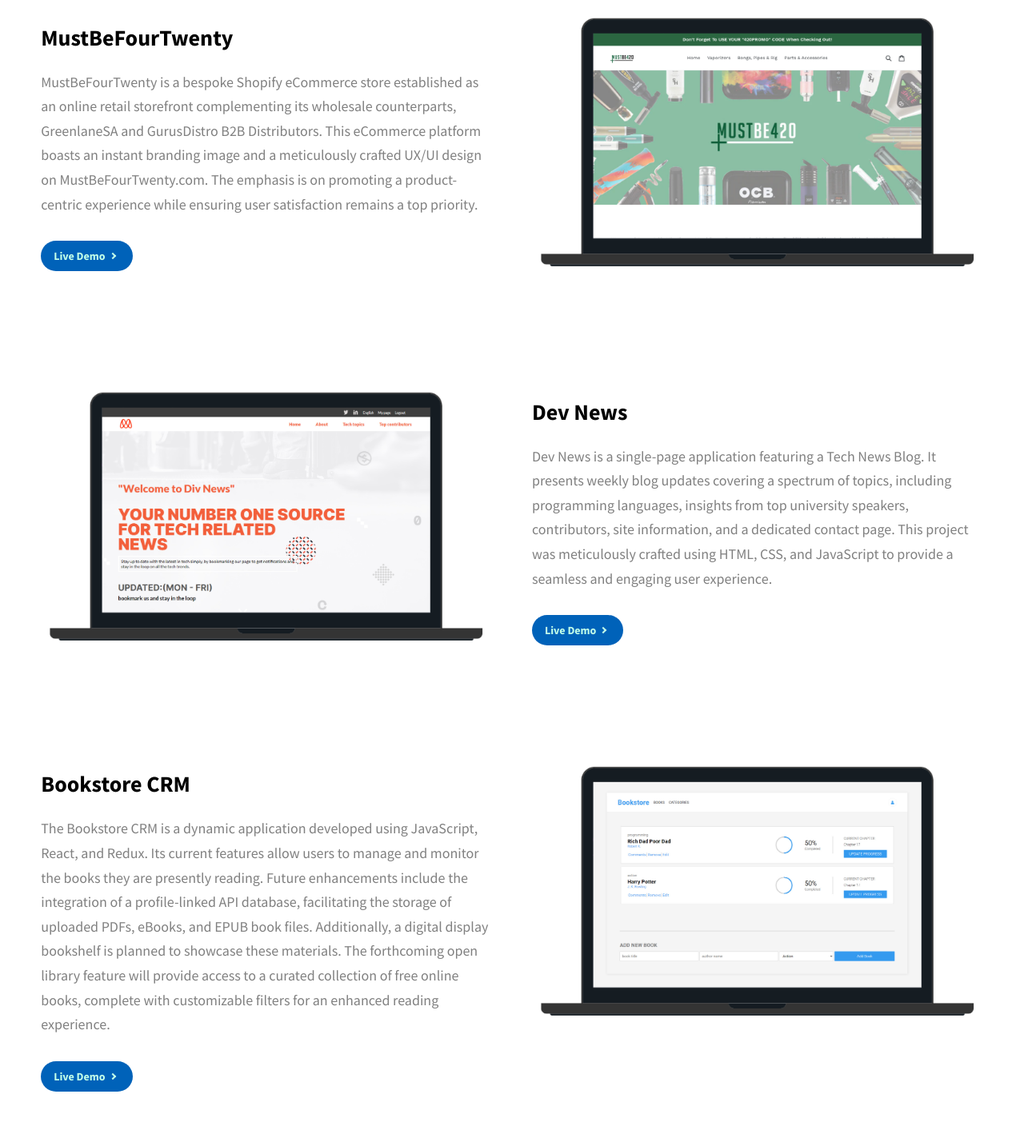
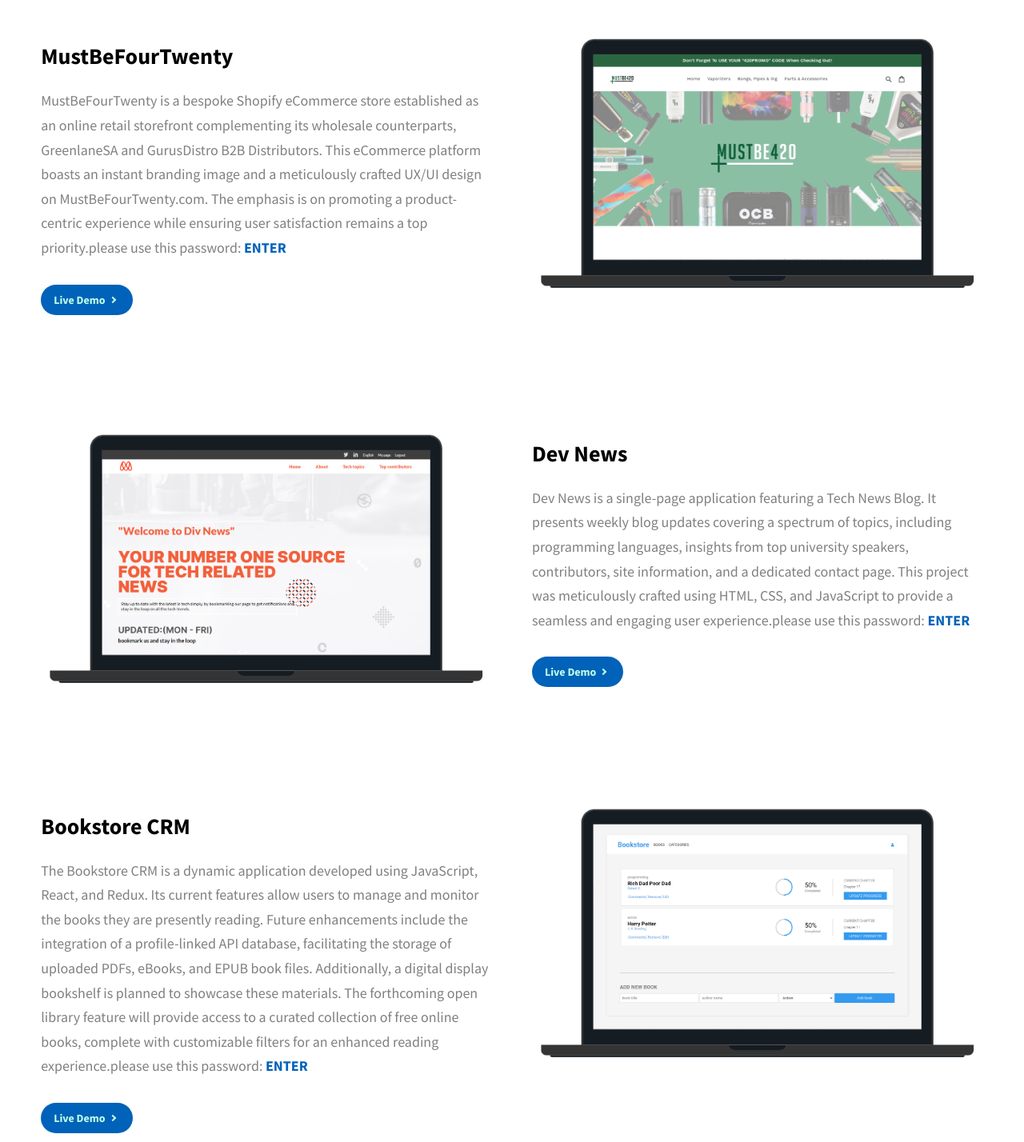
Before and after one commit to Keaganvolkwyn/myportfolio, a website: page index.html in a window 1280 px wide. Shown: the part 3770-5198 px from the top of the page at 80% size. Drawn offline with Linux system fonts and the light colour scheme.

Commit message:
updated index.html file

```diff
--- a/index.html
+++ b/index.html
@@ -305,7 +305,7 @@
         <span class="heading-sec__main">Projects</span>
         <span class="heading-sec__sub2">
           Here are a few projects that i have worked on!
-          <br><span class="password">PASSWORD: ENTER</span></br>
+          <br><span class="password">Password: ENTER</span></br>
         </span>
       </h2>
 
@@ -324,6 +324,7 @@
               The goal is to establish a distinct brand image and craft a user-centric UX/UI design for
               zehavacreations.com,
               emphasizing a product-centric experience with a focus on user satisfaction.
+              please use this password: <span class="password">ENTER</span></br>
             </p>
             <a href="https://zehavacreations.myshopify.com/password">
               <button class="arrow-button">Live Demo<span class="arrow"></span></button>
@@ -340,6 +341,7 @@
               The platform showcases a distinctive branding image and features a user-centric UX/UI design on
               woodlanefurniture.com, prioritizing a product-first experience while taking into account the needs and
               preferences of the users.
+              please use this password: <span class="password">ENTER</span></br>
             </p><a href="https://woodlanefurniturestore.myshopify.com/password">
               <button class="arrow-button">Live Demo<span class="arrow"></span></button>
             </a>
@@ -364,7 +366,7 @@
               GreenlaneSA and GurusDistro B2B Distributors.
               This eCommerce platform boasts an instant branding image and a meticulously crafted UX/UI design on
               MustBeFourTwenty.com. The emphasis is on promoting a product-centric experience while ensuring user
-              satisfaction remains a top priority.
+              satisfaction remains a top priority.please use this password: <span class="password">ENTER</span></br>
             </p><a href="https://mustbefourtwenty.myshopify.com/">
               <button class="arrow-button">Live Demo<span class="arrow"></span></button>
             </a>
@@ -384,7 +386,7 @@
               It presents weekly blog updates covering a spectrum of topics, including programming languages,
               insights from top university speakers, contributors, site information, and a dedicated contact page.
               This project was meticulously crafted using HTML, CSS, and JavaScript to provide a seamless and engaging
-              user experience.
+              user experience.please use this password: <span class="password">ENTER</span></br>
             </p><a href="https://187jjay187.github.io/cap-tech-page/">
               <button class="arrow-button">Live Demo<span class="arrow"></span></button>
             </a>
@@ -408,7 +410,7 @@
               facilitating the storage of uploaded PDFs, eBooks, and EPUB book files. Additionally,
               a digital display bookshelf is planned to showcase these materials.
               The forthcoming open library feature will provide access to a curated collection of free online books,
-              complete with customizable filters for an enhanced reading experience.
+              complete with customizable filters for an enhanced reading experience.please use this password: <span class="password">ENTER</span></br>
             </p> <a href="book-store-58t6.onrender.com/">
               <button class="arrow-button">Live Demo<span class="arrow"></span></button>
             </a>
```
